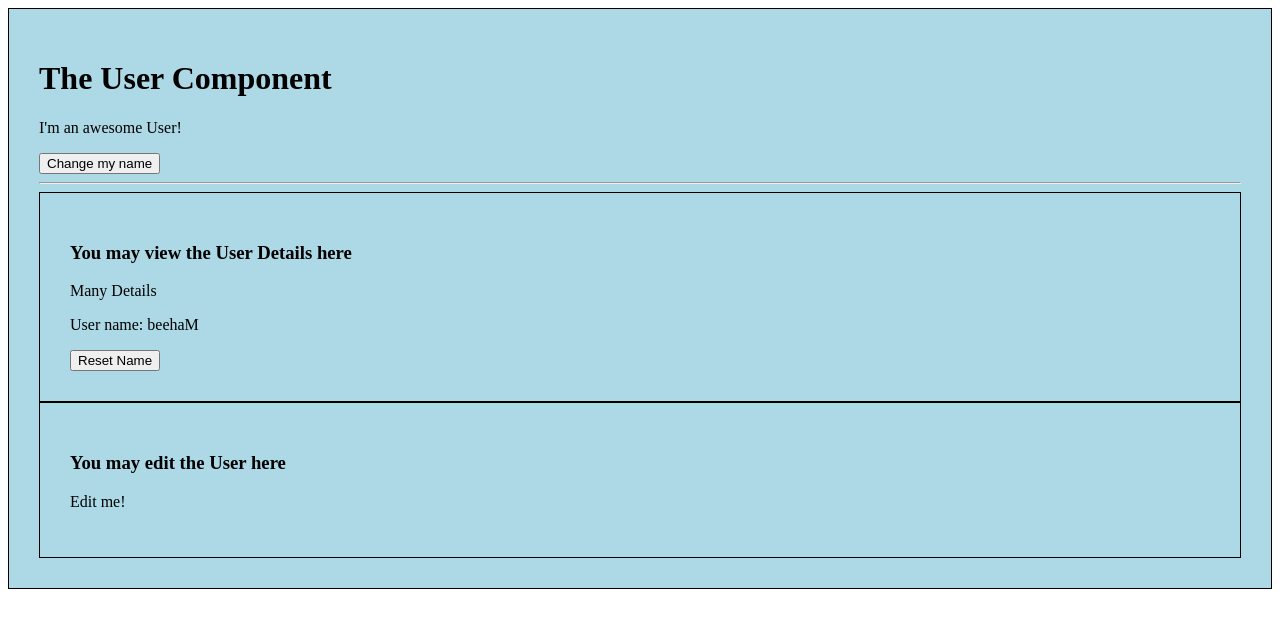
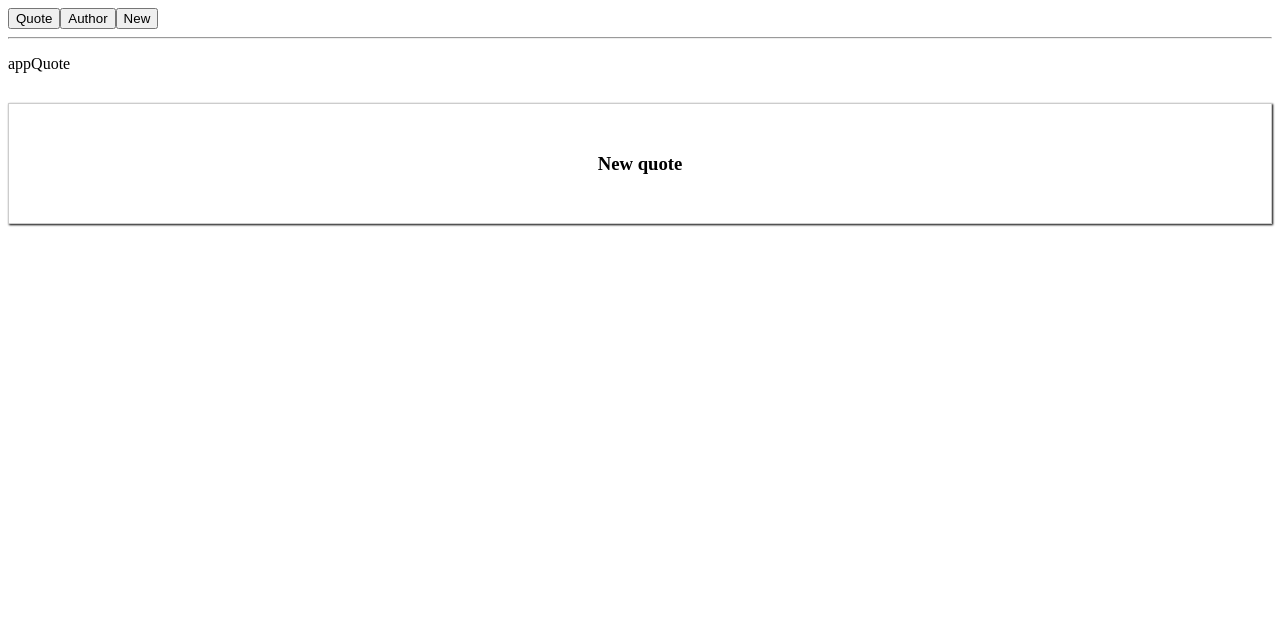
Before and after one commit to Maheeb/vuejsPractice, a Vue app: page / in a window 1280 px wide. Shown: the top 628 px of the page. Built offline with nearby package versions, Linux system fonts and the light colour scheme.

Commit message:
Slot and Dynamic components'

```diff
--- a/src/App.vue
+++ b/src/App.vue
@@ -2,19 +2,46 @@
   <div class="container">
     <div class="row">
       <div class="col-xs-12">
-        <app-user></app-user>
+        <button @click="selectedComponent = 'appQuote'">Quote</button>
+        <button @click="selectedComponent = 'appAuthor'">Author</button>
+        <button @click="selectedComponent = 'appNew'">New</button>
+        <hr>
+        <p>{{ selectedComponent }}</p>
+        <component :is="selectedComponent">
+
+          <p>Default content</p>
+        </component>
+        <!--<app-quote>-->
+          <!--<h2 slot="title">{{quoteTitle}}</h2>-->
+          <!--<p slot="content">A wonderful quote</p>-->
+        <!--</app-quote>-->
       </div>
     </div>
   </div>
 </template>
 
 <script>
-    import User from './components/User.vue';
 
+import Quote from './components/Quote';
+import Author from './components/Author';
+import New from  './components/New';
     export default {
+
         components: {
-            appUser: User
+            appQuote: Quote,
+            appAuthor: Author,
+            appNew: New
+        },
+
+        data:function () {
+            return{
+
+                quoteTitle: 'I am the title',
+                selectedComponent: 'appQuote'
+            }
+
         }
+
     }
 </script>
 
--- /dev/null
+++ b/src/components/Author.vue
@@ -0,0 +1,15 @@
+<template>
+    <div>
+        <h3>The author</h3>
+    </div>
+</template>
+
+<script>
+    export default {
+        name: "Author"
+    }
+</script>
+
+<style scoped>
+
+</style>
--- /dev/null
+++ b/src/components/New.vue
@@ -0,0 +1,37 @@
+<template>
+    <div>
+            <h3>New Quote</h3>
+        <button @click="increase">Click me</button>
+        {{counter}}
+    </div>
+</template>
+
+<script>
+    export default {
+        name: "New",
+
+        data: function () {
+            return{
+
+                counter:0
+            }
+
+        },
+
+        methods:{
+            increase:function () {
+                return this.counter++
+            }
+
+
+        }
+
+
+
+
+    }
+</script>
+
+<style scoped>
+
+</style>
--- /dev/null
+++ b/src/components/Quote.vue
@@ -0,0 +1,35 @@
+<template>
+    <div>
+
+        <h3>New quote</h3>
+
+    </div>
+</template>
+
+<script>
+    export default {
+        props: ['quote']
+    }
+</script>
+
+<style scoped>
+    div{
+        border: 1px solid #ccc;
+        box-shadow: 1px 1px 2px black;
+        padding: 30px;
+        margin: 30px auto;
+        text-align: center;
+    }
+
+    h2{
+        color: red;
+    }
+
+    .title{
+
+        font-style: italic;
+
+    }
+
+
+</style>
```
